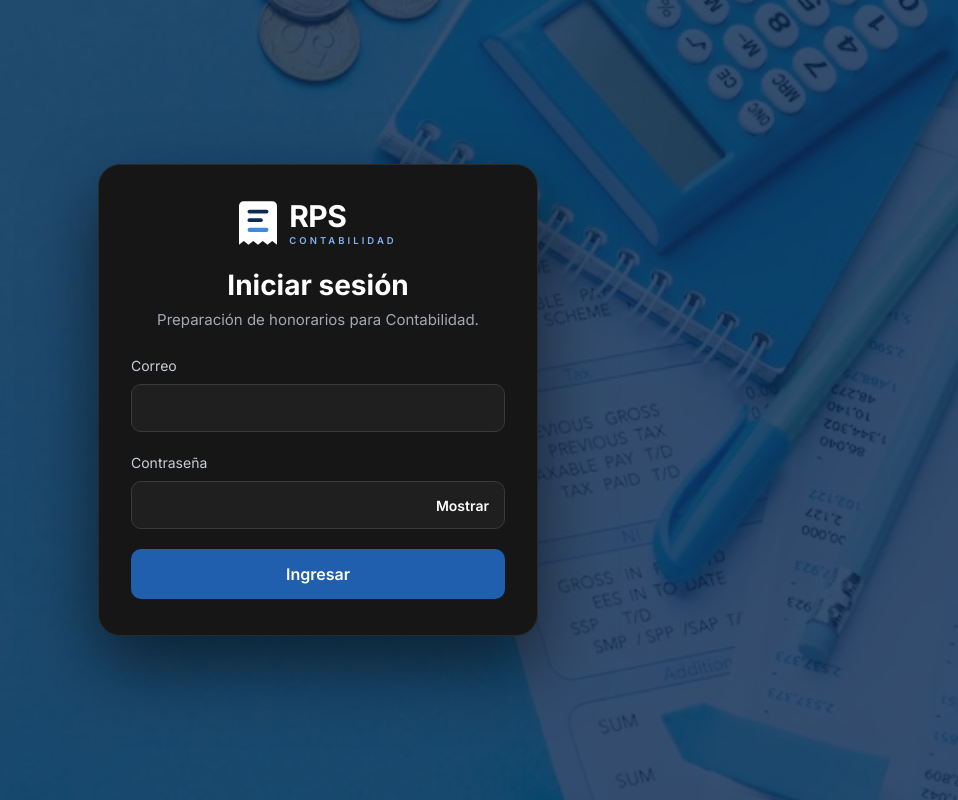
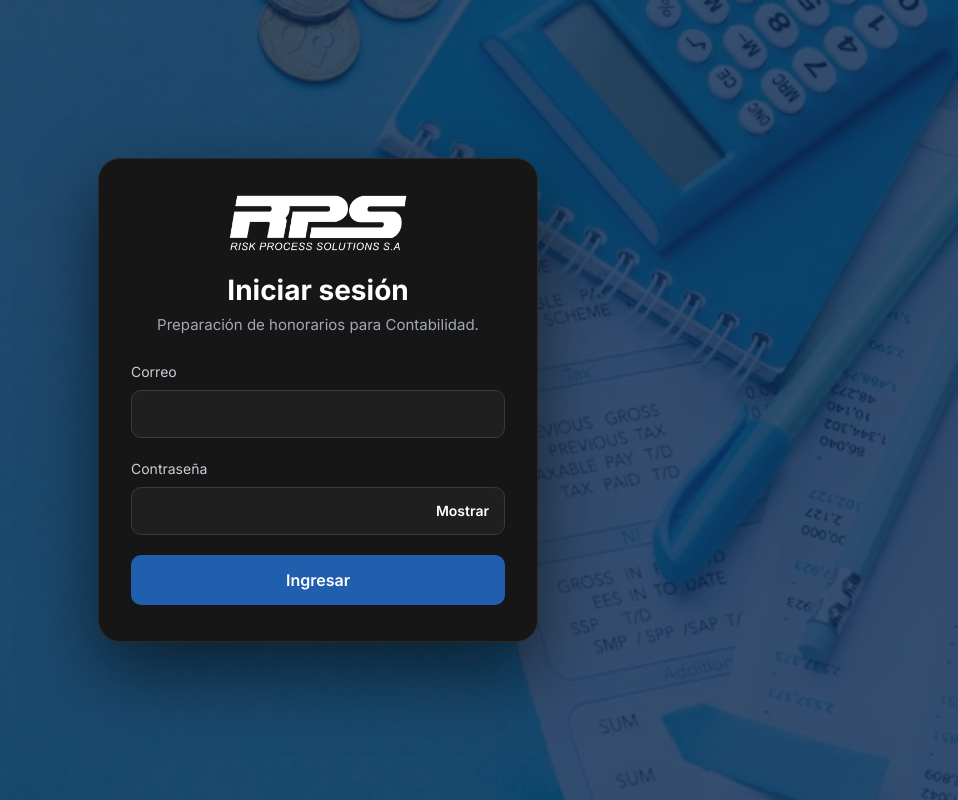
Before and after one commit to Integrity-Solutions-Consulting/rps-frontend, an Angular app: page /login in a window 1280 px wide. Shown: the whole page, without its empty margins (322-1280 px from the left). Built offline with nearby package versions, Linux system fonts and the light colour scheme.

Commit message:
feat (logo) implementacion del logo

```diff
--- a/src/app/core/layout/navbar/navbar.html
+++ b/src/app/core/layout/navbar/navbar.html
@@ -2,15 +2,9 @@
   <button type="button" class="navbar__menu" [class.navbar__menu--visible]="menuOculto()" aria-label="Mostrar menú" title="Mostrar menú" (click)="toggleMenu.emit()">
     <app-icon name="menu" [size]="22" />
   </button>
-  <!-- Con el menú lateral cerrado, el logo se queda aquí -->
+  <!-- Con el menú lateral cerrado, el logo se queda aquí (public/logo-rps.png) -->
   <a routerLink="/inicio" class="navbar__logo" [class.navbar__logo--visible]="menuOculto()" aria-label="RPS Contabilidad, ir a Inicio">
-    <svg class="navbar__logo-icono" viewBox="0 0 40 46" aria-hidden="true">
-      <path d="M5 0h30a5 5 0 0 1 5 5v41l-5-4-5 4-5-4-5 4-5-4-5 4-5-4-5 4V5a5 5 0 0 1 5-5z" fill="#17264a" />
-      <rect x="9" y="9" width="22" height="4" rx="2" fill="#ffffff" />
-      <rect x="9" y="18" width="16" height="4" rx="2" fill="#ffffff" />
-      <rect x="9" y="28" width="22" height="4.5" rx="2.25" fill="#5b9be6" />
-    </svg>
-    <span class="navbar__logo-txt"><strong>RPS</strong><small>Contabilidad</small></span>
+    <img class="navbar__logo-img" src="/logo-rps.png" alt="RPS Risk Process Solutions S.A." />
   </a>
 
   <div class="navbar__right">
--- a/src/app/core/layout/navbar/navbar.scss
+++ b/src/app/core/layout/navbar/navbar.scss
@@ -13,10 +13,7 @@
 /* Logo de RPS: aparece cuando el menú lateral está cerrado (escritorio) y en pantallas pequeñas */
 .navbar__logo { display: none; align-items: center; gap: 8px; margin-left: 4px; text-decoration: none; }
 .navbar__logo--visible { display: inline-flex; }
-.navbar__logo-icono { width: 24px; height: 28px; flex: none; }
-.navbar__logo-txt { display: flex; flex-direction: column; line-height: 1;
-  strong { font-size: 20px; font-weight: 800; letter-spacing: -.02em; color: #17264a; }
-  small { margin-top: 3px; font-size: 7px; font-weight: 600; letter-spacing: .32em; text-transform: uppercase; color: #2f64b5; } }
+.navbar__logo-img { display: block; height: 30px; width: auto; flex: none; }
 
 
 .navbar__right { margin-left: auto; display: flex; align-items: center; gap: 14px; color: var(--rps-muted); }
--- a/src/app/core/layout/sidebar/sidebar.html
+++ b/src/app/core/layout/sidebar/sidebar.html
@@ -1,17 +1,8 @@
 <aside class="sidebar">
   <div class="sidebar__top">
-    <!-- Logo de RPS Contabilidad (dibujado en SVG para que se vea nítido a cualquier tamaño) -->
+    <!-- Logo de RPS (public/logo-rps.png) -->
     <a routerLink="/inicio" class="sidebar__logo" aria-label="RPS Contabilidad, ir a Inicio">
-      <svg class="sidebar__logo-icono" viewBox="0 0 40 46" aria-hidden="true">
-        <path d="M5 0h30a5 5 0 0 1 5 5v41l-5-4-5 4-5-4-5 4-5-4-5 4-5-4-5 4V5a5 5 0 0 1 5-5z" fill="#17264a" />
-        <rect x="9" y="9" width="22" height="4" rx="2" fill="#ffffff" />
-        <rect x="9" y="18" width="16" height="4" rx="2" fill="#ffffff" />
-        <rect x="9" y="28" width="22" height="4.5" rx="2.25" fill="#5b9be6" />
-      </svg>
-      <span class="sidebar__logo-txt">
-        <strong>RPS</strong>
-        <small>Contabilidad</small>
-      </span>
+      <img class="sidebar__logo-img" src="/logo-rps.png" alt="RPS Risk Process Solutions S.A." />
     </a>
     <button type="button" class="sidebar__ocultar" (click)="ocultar.emit()" aria-label="Ocultar menú" title="Ocultar menú">
       <app-icon name="panelLeft" [size]="18" />
--- a/src/app/core/layout/sidebar/sidebar.scss
+++ b/src/app/core/layout/sidebar/sidebar.scss
@@ -11,10 +11,7 @@
 .sidebar__logo {
   display: flex; align-items: center; gap: 10px; padding: 0 6px; text-decoration: none; min-width: 0;
 }
-.sidebar__logo-icono { width: 30px; height: 35px; flex: none; }
-.sidebar__logo-txt { display: flex; flex-direction: column; line-height: 1;
-  strong { font-size: 26px; font-weight: 800; letter-spacing: -.02em; color: #17264a; }
-  small { margin-top: 4px; font-size: 9px; font-weight: 600; letter-spacing: .32em; text-transform: uppercase; color: #2f64b5; } }
+.sidebar__logo-img { display: block; height: 46px; width: auto; flex: none; }
 .sidebar__ocultar {
   width: 32px; height: 32px; border: 0; border-radius: 8px; background: transparent; color: var(--rps-muted);
   display: grid; place-items: center; cursor: pointer;
--- a/src/app/features/auth/pages/login/login.html
+++ b/src/app/features/auth/pages/login/login.html
@@ -5,18 +5,9 @@
 
   <form class="login__card" (submit)="entrar($event)" novalidate>
     <header class="login__head">
-      <!-- Logo de RPS Contabilidad (mismo recibo del menú lateral, en versión clara) -->
+      <!-- Logo de RPS en blanco para la tarjeta oscura (public/logo-rps-blanco.png) -->
       <span class="login__logo">
-        <svg class="login__logo-icono" viewBox="0 0 40 46" aria-hidden="true">
-          <path d="M5 0h30a5 5 0 0 1 5 5v41l-5-4-5 4-5-4-5 4-5-4-5 4-5-4-5 4V5a5 5 0 0 1 5-5z" fill="#ffffff" />
-          <rect x="9" y="9" width="22" height="4" rx="2" fill="#0c2a52" />
-          <rect x="9" y="18" width="16" height="4" rx="2" fill="#0c2a52" />
-          <rect x="9" y="28" width="22" height="4.5" rx="2.25" fill="#3d8be0" />
-        </svg>
-        <span class="login__logo-txt">
-          <strong>RPS</strong>
-          <small>Contabilidad</small>
-        </span>
+        <img class="login__logo-img" src="/logo-rps-blanco.png" alt="RPS Risk Process Solutions S.A." />
       </span>
       <h1>Iniciar sesión</h1>
       <p>Preparación de honorarios para Contabilidad.</p>
--- a/src/app/features/auth/pages/login/login.scss
+++ b/src/app/features/auth/pages/login/login.scss
@@ -25,10 +25,7 @@ $azul-foco: #3d8be0;
   p { margin: 0; color: #a3a9b4; font-size: 15px; } }
 
 .login__logo { display: flex; align-items: center; gap: 12px; }
-.login__logo-icono { width: 38px; height: 44px; flex: none; }
-.login__logo-txt { display: flex; flex-direction: column; line-height: 1; text-align: left;
-  strong { font-size: 30px; font-weight: 800; letter-spacing: -.02em; color: #ffffff; }
-  small { margin-top: 5px; font-size: 9.5px; font-weight: 600; letter-spacing: .32em; text-transform: uppercase; color: #7fb2ee; } }
+.login__logo-img { display: block; height: 56px; width: auto; flex: none; }
 
 .aviso { display: flex; align-items: flex-start; gap: 8px; }
 
```
Also changed, not shown: public/logo-rps-blanco.png (added), public/logo-rps.png (added).
